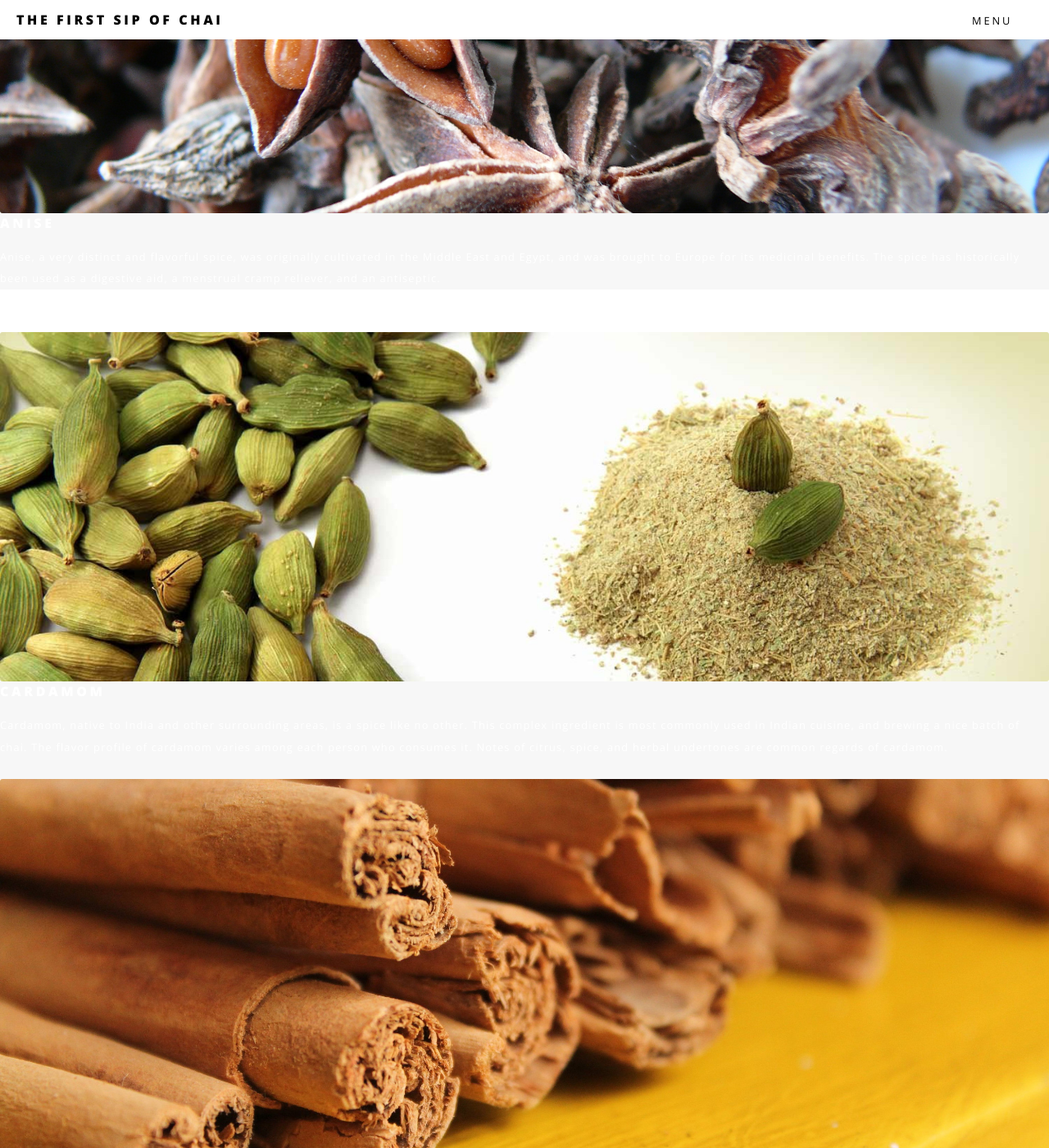
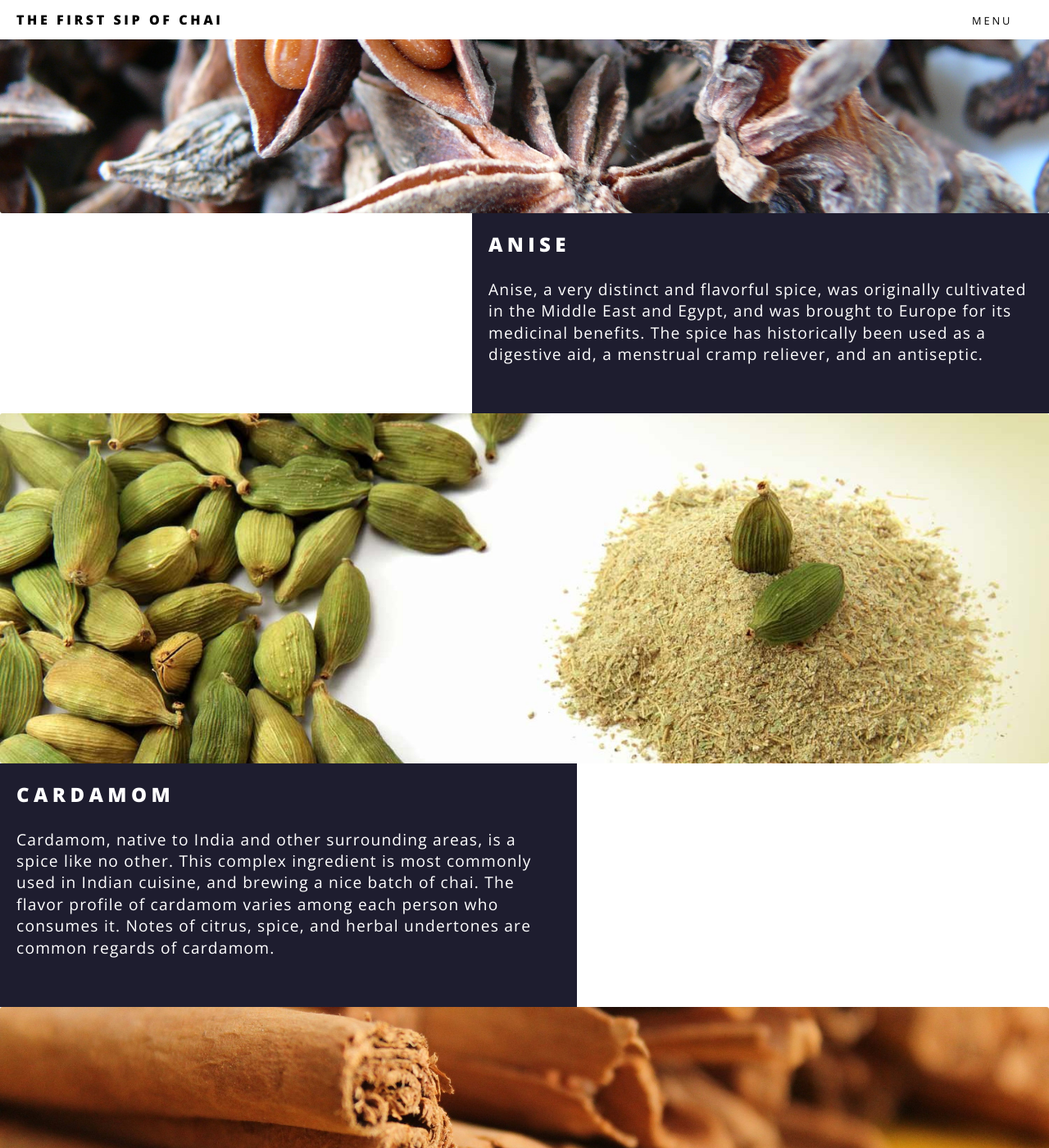
Before and after one commit to the-first-sip-of-chai/the-first-sip-of-chai.github.io, a Jekyll site: the page built from ingredients.html, in a window 1280 px wide and 1400 px high, scrolled down 605 px. Shown: the whole window at 82% size. Built offline with Jekyll 4.4.1, drawn with Linux system fonts in a browser that asks for light colours.

Commit message:
int content 4

```diff
--- a/css/main.scss
+++ b/css/main.scss
@@ -1845,8 +1845,11 @@ $baseurl: '{{ site.baseurl }}/images';
 
 	}
 
-.box-ing {
-  background: no-repeat;
-  background-color: #f7f7f7;
-  background-size: contain;
+.boxing {
+	 width: 55%;
+	 font-size: 150%;
+	 background-color: #1e1d2f;
+	 color: white;
+	 float: right;
+	 padding: 20px;
 }
--- a/ingredients.html
+++ b/ingredients.html
@@ -7,7 +7,7 @@ title: Ingredients
   <div class="12u"><span class="image fit" style="margin: 0"><img src="images/ing/anise.jpg" alt="" />
 
   </span>
-  <div class="box-ing" >
+  <div class="boxing" >
     <h4>Anise</h4>
     <p style="font-size: 80%">
       Anise, a very distinct and flavorful spice, was originally cultivated in the Middle East and Egypt, and was brought to Europe for its medicinal benefits. The spice has historically been used as a digestive aid, a menstrual cramp reliever, and an antiseptic.
@@ -16,7 +16,7 @@ title: Ingredients
   </div>
   <br>
   <div class="12u"><span class="image fit" style="margin: 0"><img src="images/ing/cardamom.jpg" alt="" />
-    <div class="box-ing" style="float: left !important;">
+    <div class="boxing" style="float: left !important;">
       <h4>Cardamom</h4>
       <p style="font-size: 80%">
       	Cardamom, native to India and other surrounding areas, is a spice like no other. This complex ingredient is most commonly used in Indian cuisine, and brewing a nice batch of chai. The flavor profile of cardamom varies among each person who consumes it. Notes of citrus, spice, and herbal undertones are common regards of cardamom.
@@ -25,7 +25,7 @@ title: Ingredients
   </span></div>
   <br>
   <div class="12u"><span class="image fit" style="margin: 0"><img src="images/ing/cinnamon.jpg" alt="" />
-    <div class="box-ing"  >
+    <div class="boxing"  >
       <h4>Cinnamon</h4>
       <p style="font-size: 80%">
       	Cinnamon is as flavorful as it is aromatic. Full of complex sweet and spicy undertones, and a wood-like golden brown color, cinnamon can also be used to garnish drinks and goods. The possibilities are endless with this spice.
@@ -34,7 +34,7 @@ title: Ingredients
   </span></div>
   <br>
   <div class="12u"><span class="image fit" style="margin: 0"><img src="images/ing/cloves.jpg" alt="" />
-    <div class="box-ing"  style="float: left !important;">
+    <div class="boxing"  style="float: left !important;">
       <h4>Cloves</h4>
       <p style="font-size: 80%">
       	Cloves have one of the most unique flavors out there. The taste is pungent, strong and sweet with a bitter, astringent undertone. Cloves also have a distinct warm characteristic that can be almost a feeling of heat, and cause a tingling sensation on the tongue.
@@ -43,7 +43,7 @@ title: Ingredients
   </span></div>
   <br>
   <div class="12u"><span class="image fit" style="margin: 0"><img src="images/ing/ginger.jpg" alt="" />
-    <div class="box-ing" >
+    <div class="boxing" >
       <h4>Ginger</h4>
       <p style="font-size: 80%">
       	Ginger provides a mildly spicy kick to any dish or drink when used in a large enough quantity. It was originally cultivated in Southeast Asia, and was transported to Europe during the spice trade.
@@ -52,7 +52,7 @@ title: Ingredients
   </span></div>
   <br>
   <div class="12u"><span class="image fit" style="margin: 0"><img src="images/ing/vanilla.jpg" alt="" />
-    <div class="box-ing"  style="float: left !important;">
+    <div class="boxing"  style="float: left !important;">
       <h4>Vanilla</h4>
       <p style="font-size: 80%">
       	Regarded as one of the world's most popular aroma and flavors. Its origin can be traced back thousands of years and is now widely used in foods and beverages. Although it is native to Mexico, it is now widely grown throughout the tropics. Indonesia and Madagascar are the world's largest producers.
```
